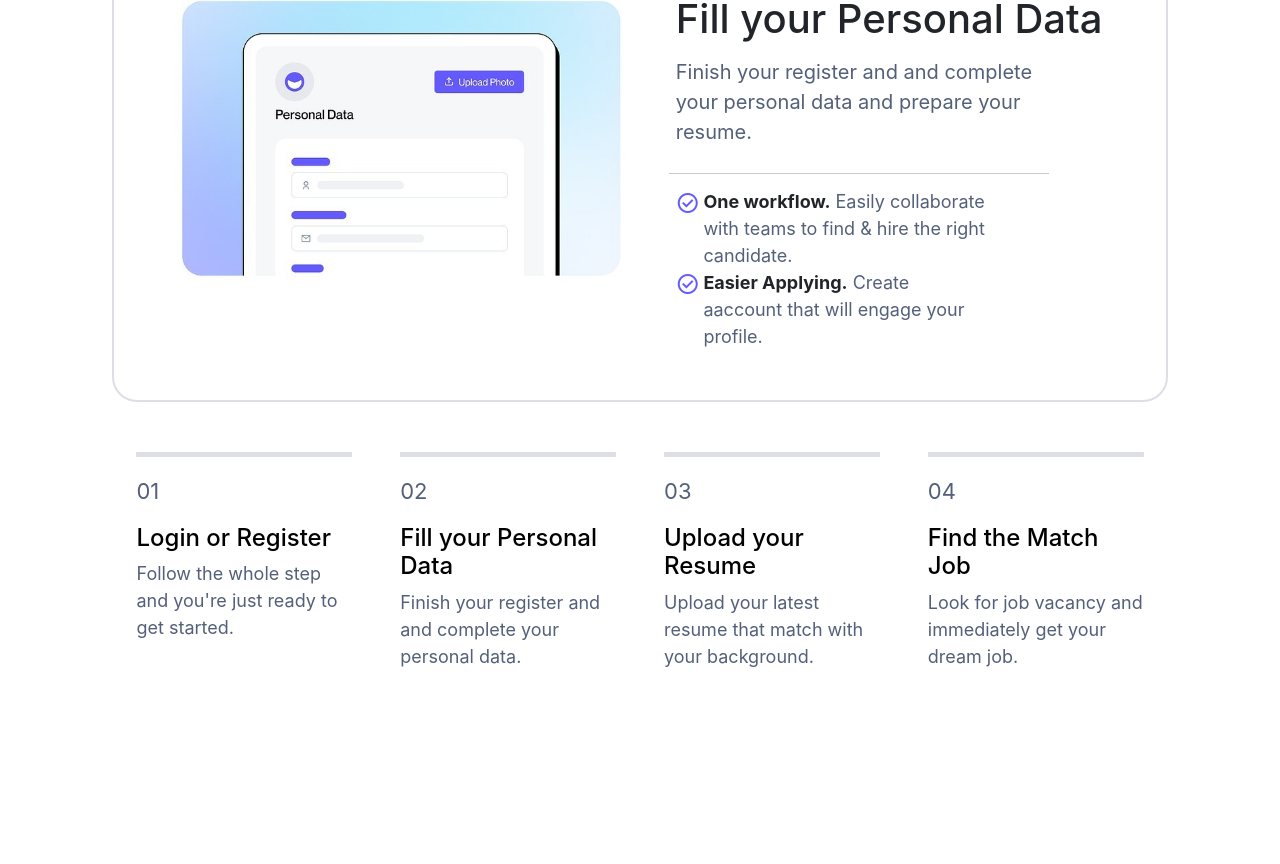
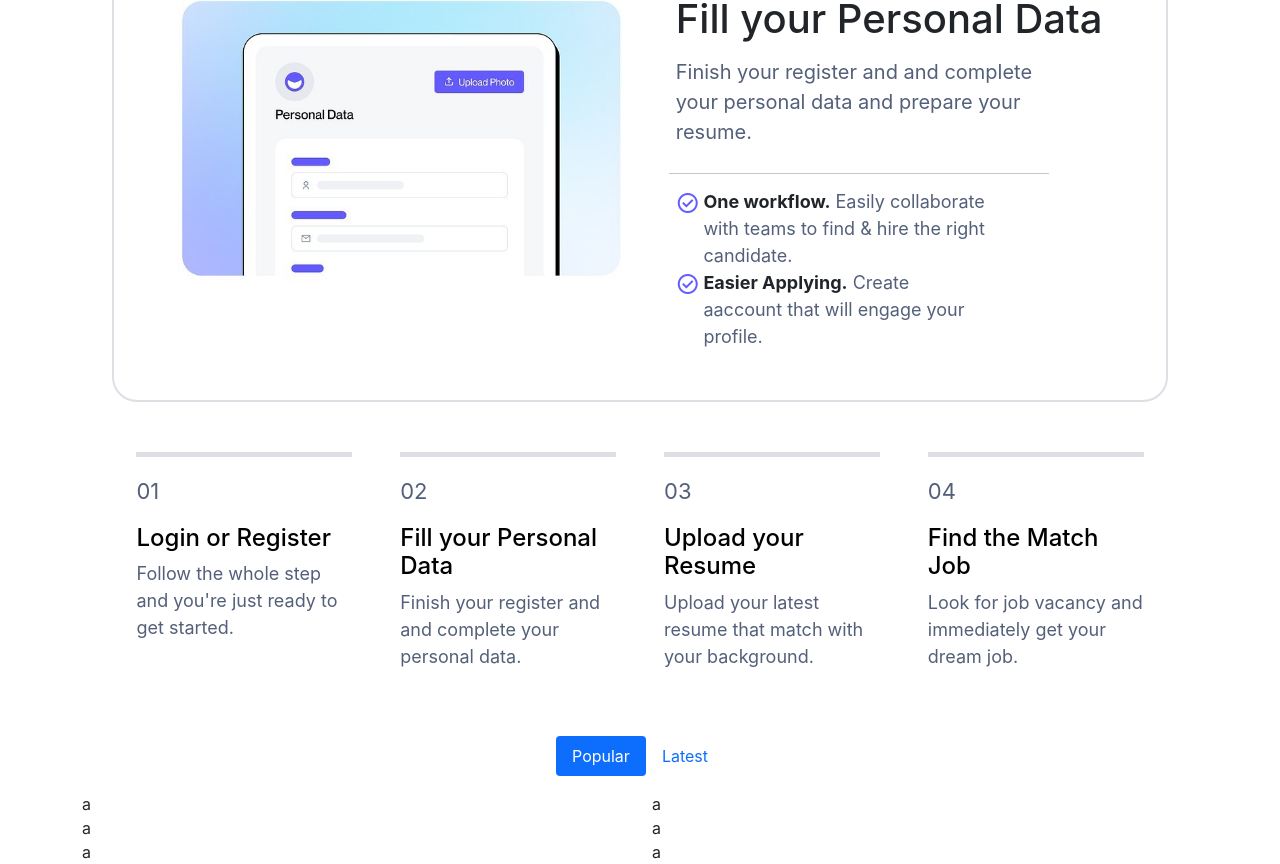
Before and after one commit to Yasela-dissanayake/hirace-job, a React (Create React App) app: page / in a window 1280 px wide. Shown: the part 2419-3283 px from the top of the page. Before the commit the page ends 3155 px from the top, so only its background shows below. Built offline with nearby package versions, Linux system fonts and the light colour scheme.

Commit message:
feat:BS  tabs added

```diff
--- a/src/pages/Homepage.js
+++ b/src/pages/Homepage.js
@@ -1,6 +1,8 @@
 import React from "react";
 import NavigationBar from "../components/NavigationBar";
 import classes from "./Homepage.module.css";
+import "./Homepage.module.css";
+
 import heroImg from "../images/img1.png";
 import PrimaryButton from "../components/PrimaryButton";
 import portfolio1 from "../images/portfolio1.png";
@@ -393,7 +395,72 @@ const Homepage = () => {
             </div>
           </div>
         </section>
-        <section id="job-vacancy"></section>
+        <section id="job-vacancy">
+          <div className={`container  ${classes.vacancyContainer}`}>
+            <ul
+              className={`nav nav-pills mb-3 ${classes.navPills}`}
+              id="pills-tab"
+              role="tablist"
+            >
+              <li
+                className={`nav-item ${classes.tabButton}`}
+                role="presentation"
+              >
+                <button
+                  className={`nav-link active `}
+                  id="pills-home-tab"
+                  data-bs-toggle="pill"
+                  data-bs-target="#pills-home"
+                  type="button"
+                  role="tab"
+                  aria-controls="pills-home"
+                  aria-selected="true"
+                >
+                  Popular
+                </button>
+              </li>
+              <li className="nav-item" role="presentation">
+                <button
+                  className="nav-link"
+                  id="pills-profile-tab"
+                  data-bs-toggle="pill"
+                  data-bs-target="#pills-profile"
+                  type="button"
+                  role="tab"
+                  aria-controls="pills-profile"
+                  aria-selected="false"
+                >
+                  Latest
+                </button>
+              </li>
+            </ul>
+            <div className="tab-content" id="pills-tabContent">
+              <div
+                className="tab-pane fade show active"
+                id="pills-home"
+                role="tabpanel"
+                aria-labelledby="pills-home-tab"
+              >
+                <div className={`row row-cols-2`}>
+                  <div className={`col`}>a</div>
+                  <div className={`col`}>a</div>
+                  <div className={`col`}>a</div>
+                  <div className={`col`}>a</div>
+                  <div className={`col`}>a</div>
+                  <div className={`col`}>a</div>
+                </div>
+              </div>
+              <div
+                className="tab-pane fade"
+                id="pills-profile"
+                role="tabpanel"
+                aria-labelledby="pills-profile-tab"
+              >
+                ...cxcxvxcvxvxcv
+              </div>
+            </div>
+          </div>
+        </section>
       </main>
       <footer></footer>
     </div>
--- a/src/pages/Homepage.module.css
+++ b/src/pages/Homepage.module.css
@@ -301,8 +301,6 @@
 .stepContent {
   border-top: solid 5px rgba(85, 96, 124, 0.2);
   color: var(--textColor);
-  /* width: 90%; */
-  /* margin: auto; */
 }
 
 .stepNumber {
@@ -325,6 +323,24 @@
 .stepContent:hover .stepHeading {
   border-color: var(--primaryColor);
   color: var(--primaryColor);
+}
+
+/* job vacancy */
+
+.navPills {
+  justify-content: center;
+}
+
+.tabButton .tabButton {
+  margin-left: auto;
+  color: white;
+  font-size: 18px;
+  border: solid 2px transparent;
+  padding: 10px 20px;
+  background: var(--primaryColor);
+
+  border-radius: 10px;
+  /* transition: ease-in-out 0.3s; */
 }
 
 /* media queries */
```
